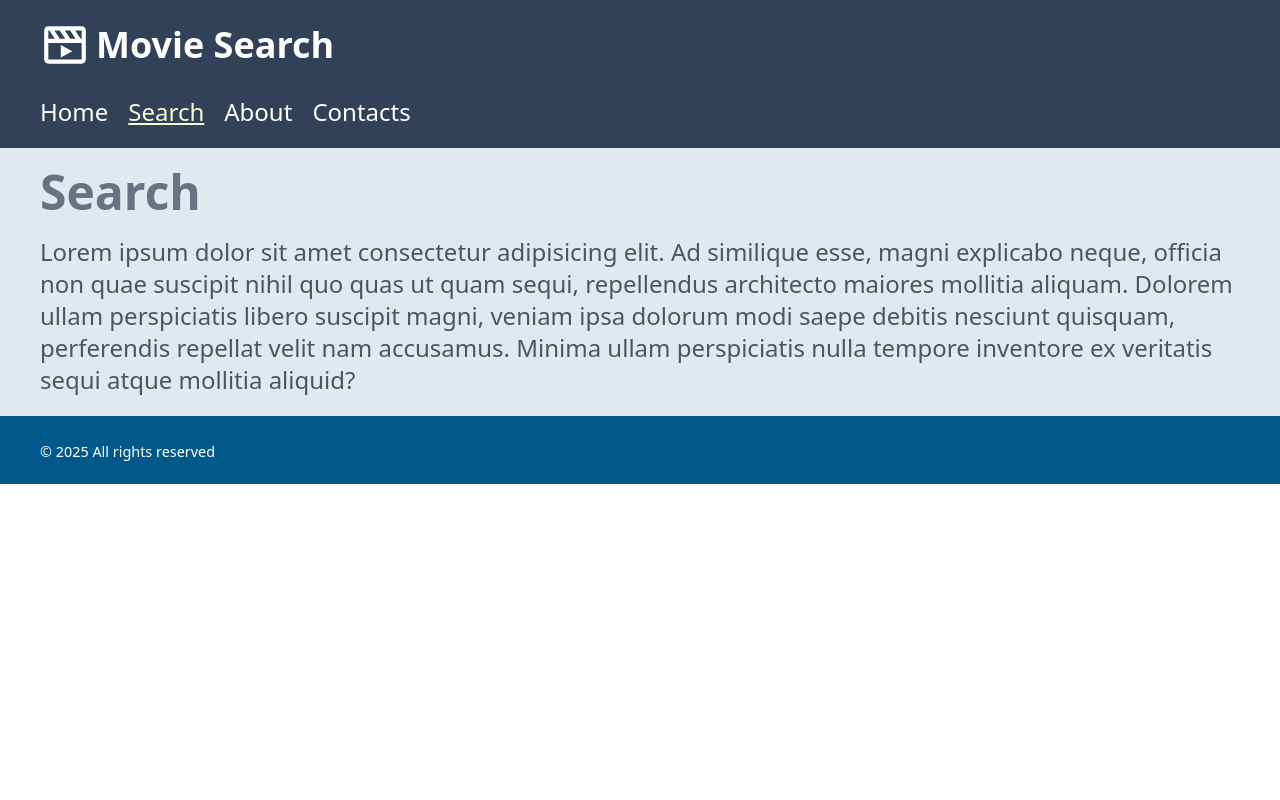
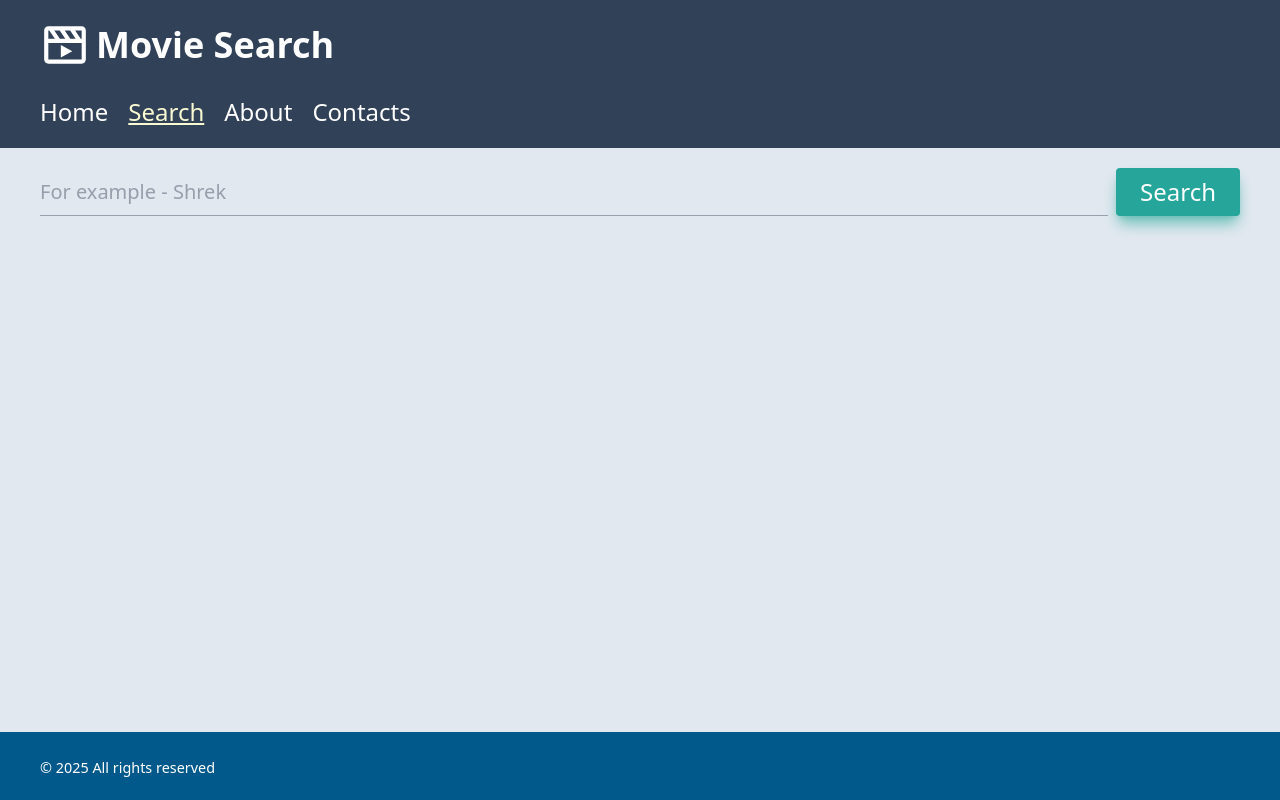
Before and after one commit to Dotssy/react-movie-search, a React (Vite) app: page /search in a window 1280 px wide. Built offline with nearby package versions, Linux system fonts and the light colour scheme.

Commit message:
Made SearchForm added some styling

```diff
--- a/src/App.jsx
+++ b/src/App.jsx
@@ -8,7 +8,7 @@ import Contacts from './components/Contacts'
 function App() {
   return (
     <BrowserRouter>
-      <div className="App">
+      <div className="App min-h-[100vh] pb-[68px] relative bg-slate-200">
         <Routes>
           <Route path="/" element={<MainLayout />}>
             <Route index element={<Home />} />
--- a/src/components/Footer.jsx
+++ b/src/components/Footer.jsx
@@ -1,6 +1,6 @@
 const Footer = () => {
   return (
-    <footer className="bg-sky-800 flex justify-center p-5">
+    <footer className="bg-sky-800 flex justify-center p-5 absolute bottom-0 left-0 w-full">
       <div className="w-[1200px] text-lg text-white">
         <small>&copy; 2025 All rights reserved</small>
       </div>
--- a/src/components/Search.jsx
+++ b/src/components/Search.jsx
@@ -1,16 +1,9 @@
+import SearchForm from './SearchForm'
+
 const Search = () => {
   return (
     <div className="text-2xl flex flex-col gap-5 text-gray-600">
-      <h1 className="text-5xl font-semibold text-gray-500">Search</h1>
-      <p>
-        Lorem ipsum dolor sit amet consectetur adipisicing elit. Ad similique
-        esse, magni explicabo neque, officia non quae suscipit nihil quo quas ut
-        quam sequi, repellendus architecto maiores mollitia aliquam. Dolorem
-        ullam perspiciatis libero suscipit magni, veniam ipsa dolorum modi saepe
-        debitis nesciunt quisquam, perferendis repellat velit nam accusamus.
-        Minima ullam perspiciatis nulla tempore inventore ex veritatis sequi
-        atque mollitia aliquid?
-      </p>
+      <SearchForm />
     </div>
   )
 }
--- /dev/null
+++ b/src/components/SearchForm.jsx
@@ -0,0 +1,33 @@
+import { useState } from 'react'
+
+const SearchForm = () => {
+  const [movieNameInput, setMovieNameInput] = useState('')
+
+  const handleSubmit = (e) => {
+    e.preventDefault()
+
+    if (!movieNameInput) return
+  }
+
+  return (
+    <form onSubmit={handleSubmit}>
+      <div className="flex items-center gap-2">
+        <input
+          type="text"
+          value={movieNameInput}
+          placeholder="For example - Shrek"
+          onChange={(e) => setMovieNameInput(e.target.value)}
+          className="border-b-[1px] border-b-gray-400 focus:shadow-[0_1px_0_0_#26a69a] h-[3rem] p-[0.5rem_0] outline-none text-xl w-full transition-all duration-300 ease-in-out"
+        />
+        <button
+          type="submit"
+          className="bg-[#26a69a] hover:bg-[#66beb5] shadow-lg shadow-[#66beb5] text-white p-[0.5rem_1.5rem] rounded cursor-pointer transition-colors"
+        >
+          Search
+        </button>
+      </div>
+    </form>
+  )
+}
+
+export default SearchForm
--- a/src/layouts/MainLayout.jsx
+++ b/src/layouts/MainLayout.jsx
@@ -6,7 +6,7 @@ const MainLayout = () => {
   return (
     <>
       <Header />
-      <main className="flex justify-center p-5 bg-slate-200">
+      <main className="flex justify-center p-5">
         <section className="w-[1200px]">
           <Outlet />
         </section>
```
